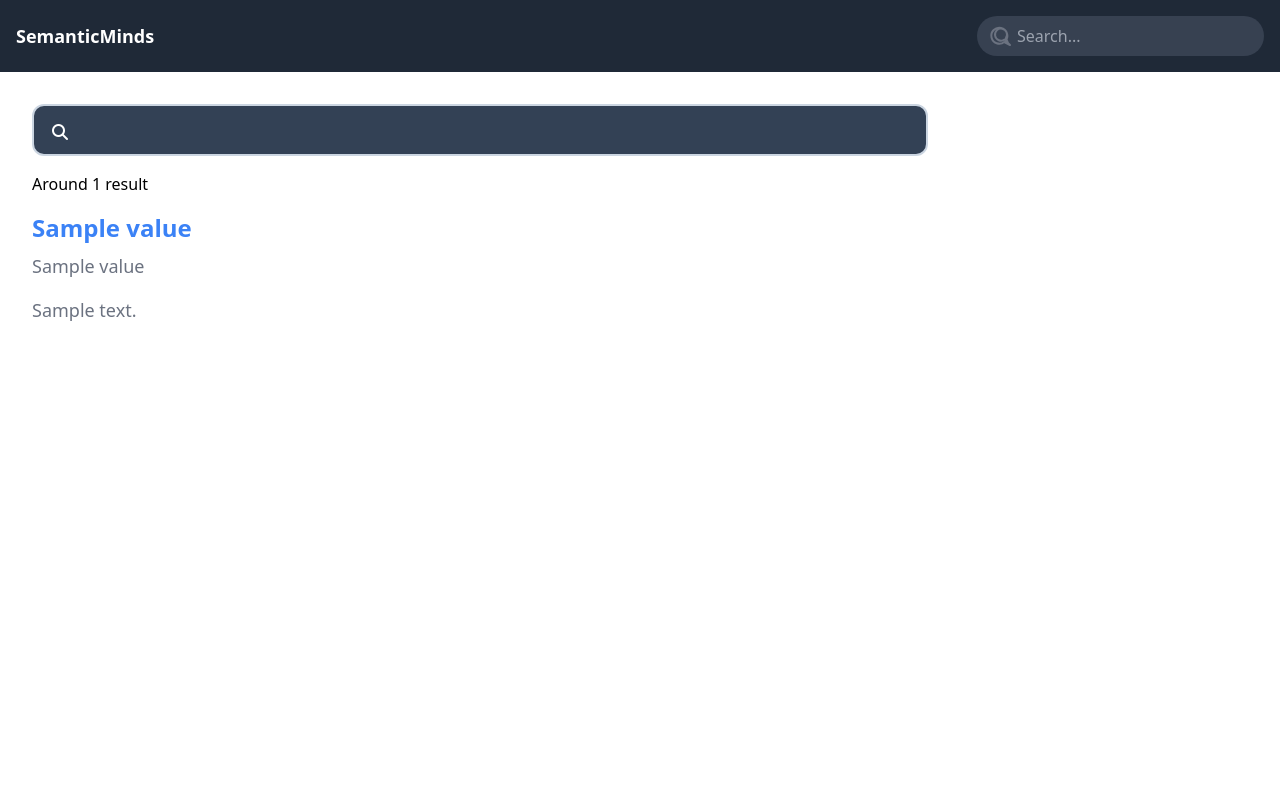
After one commit to Emilicos/SemanticMinds, a Django app: page /search/ in a window 1280 px wide. The commit adds this page. Run offline with Django 4.2, Linux system fonts and the light colour scheme; tables that the repository leaves empty hold one stand-in row (values such as "Sample post"); a database or web service that is not in the repository returns one stand-in record (values such as "Sample title"); data that the repository does not hold is empty; style sheets or scripts are compiled from the project's sources; some libraries are stand-ins or nearby versions.

Commit message:
feat: add search result page

```diff
--- a/api/views.py
+++ b/api/views.py
@@ -11,7 +11,8 @@ BASE_URL = "http://localhost:9999/blazegraph/namespace/kb/sparql"
 def search(request):
     search = request.GET.get('q', '')
     page = request.GET.get('page', 1)
-    offset = (int(page) - 1) * 10
+    limit = 10
+    offset = (int(page) - 1) * limit
 
     query = f"""
     prefix :         <http://semminds.com/data/>
@@ -31,7 +32,7 @@ def search(request):
         FILTER (contains(lcase(?company_name), lcase("{search}")) || contains(lcase(?keyword), lcase("{search}")))
     }}
     GROUP BY ?company_uri ?company_name
-    LIMIT 10 OFFSET {offset}
+    LIMIT {limit} OFFSET {offset}
     """
 
     params = {
--- a/frontend/templates/navbar.html
+++ b/frontend/templates/navbar.html
@@ -1,6 +1,6 @@
 <nav class="bg-gray-800 p-4">
     <div class="container mx-auto flex items-center justify-between">
-        <a href="{% url 'searchPage' %}" class="text-white text-lg font-semibold">SemanticMinds</a>
+        <a href="{% url 'homepage' %}" class="text-white text-lg font-semibold">SemanticMinds</a>
 
         <div class="relative">
             <input type="text" class="bg-gray-700 text-white rounded-full py-2 px-4 pl-10 focus:outline-none focus:shadow-outline"
--- /dev/null
+++ b/frontend/templates/search_page.html
@@ -0,0 +1,45 @@
+<head>
+    <meta charset="UTF-8">
+    <meta name="viewport" content="width=device-width, initial-scale=1.0">
+    {% load static %}
+    <title>Search</title>
+    <link rel="stylesheet" href="{% static 'css/output.css' %}">
+    <script src="https://cdn.tailwindcss.com"></script>
+    <link rel="stylesheet" href="https://cdnjs.cloudflare.com/ajax/libs/font-awesome/6.4.2/css/all.min.css"/>
+    <script src="https://ajax.googleapis.com/ajax/libs/jquery/3.5.1/jquery.min.js"></script>
+</head>
+<body>
+    <!-- Navbar -->
+    {% include 'navbar.html' %}
+    <div class = "p-8 flex flex-col gap-y-4">
+    <!-- Search Form -->
+        <div class="flex items-center">
+            <div class="flex items-center gap-x-4 w-full max-w-4xl">
+                <i class="fa-solid fa-magnifying-glass absolute ml-5 text-white pointer-events-none mt-1"></i>
+                <input
+                type="text"
+                name="searchInput"
+                id="searchInput"
+                class="w-full py-3 pl-12 pr-4 text-white placeholder-white bg-slate-700 border-2 border-slate-300 rounded-xl"
+                required="false"
+                />
+            </div>
+        </div>
+        <!-- Search Results -->
+        <p> Around {{api_data|length}} result</p>
+
+        {% if api_data|length == 0 %}
+            <p> No results found </p>
+        {% else %}
+            {% for item in api_data %}
+                <div class="flex flex-col gap-y-4">
+                    <div class="flex flex-col gap-y-2">
+                        <a href="{{item.company_uri.value}}" class="text-2xl font-bold text-blue-500">{{item.company_name.value}}</a>
+                        <p class="text-lg text-gray-500">{{item.company_uri.value}}</p>
+                    </div>
+                    <p class="text-lg text-gray-500">{{item.description}}</p>
+                </div>
+            {% endfor %}
+        {% endif %}
+    </div>
+</body>
--- a/frontend/urls.py
+++ b/frontend/urls.py
@@ -2,6 +2,7 @@ from django.urls import path
 from . import views
 
 urlpatterns = [
-    path('', views.searchPage, name='searchPage'),
+    path('', views.homepage, name='homepage'),
+    path('search/', views.searchpage, name='searchPage'),
     path('company/<str:uri>/', views.companyDetail, name='companyDetail'),
 ]
--- a/frontend/views.py
+++ b/frontend/views.py
@@ -6,8 +6,26 @@ import requests
 
 API_URL = "http://localhost:8000/api"
 
-def searchPage(request):
+def homepage(request):
     return render(request, 'home_page.html')
+
+def searchpage(request):
+    search = request.GET.get('q', '')
+    page = request.GET.get('page', 1)
+    limit = 10
+    offset = (int(page) - 1) * limit
+
+    params = {
+        "q": search,
+        "page": page
+    }
+
+    response = requests.get(f'{API_URL}/search/', params=params)
+    context = {'api_data': response.json()}
+
+    print(context.get('api_data'))
+
+    return render(request, 'search_page.html', context)
 
 def companyDetail(request, uri):
     response = requests.get(f'{API_URL}/data/{uri}')
```
Also changed, not shown: frontend/templates/home_page.html (+16 -3 lines).
